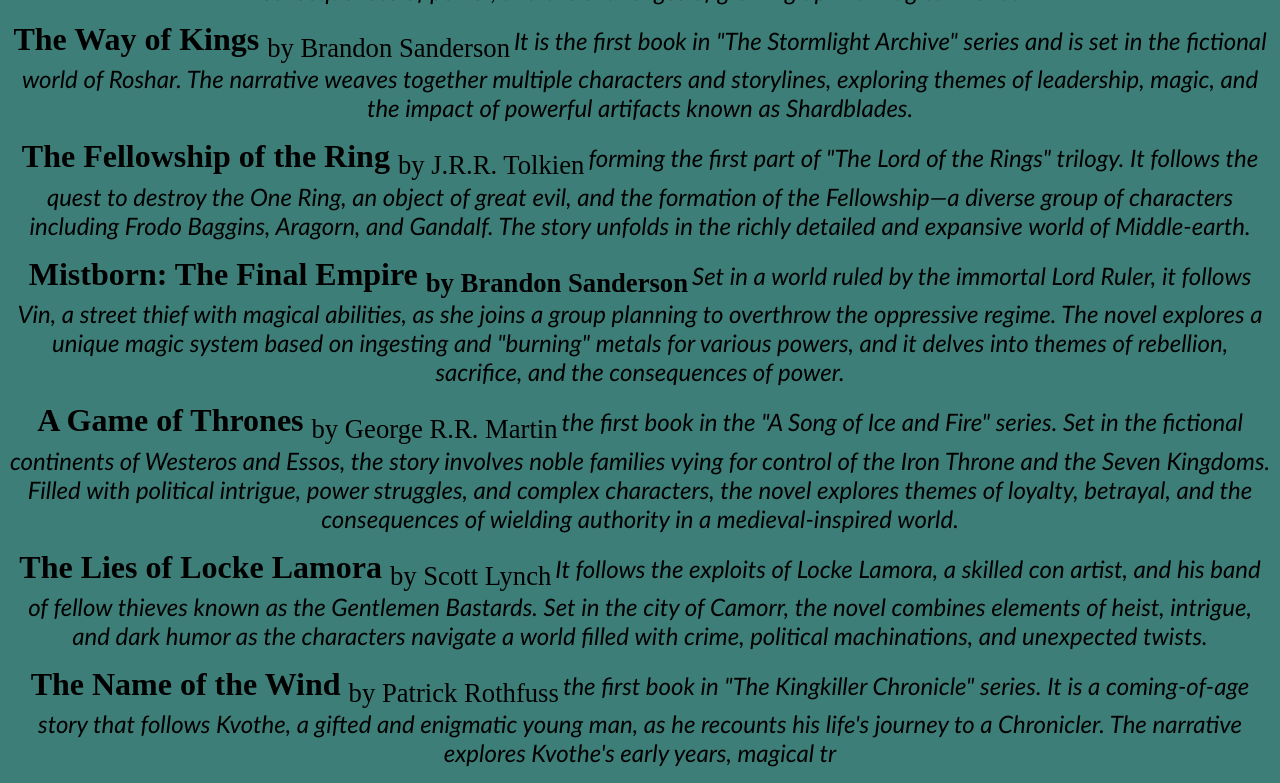
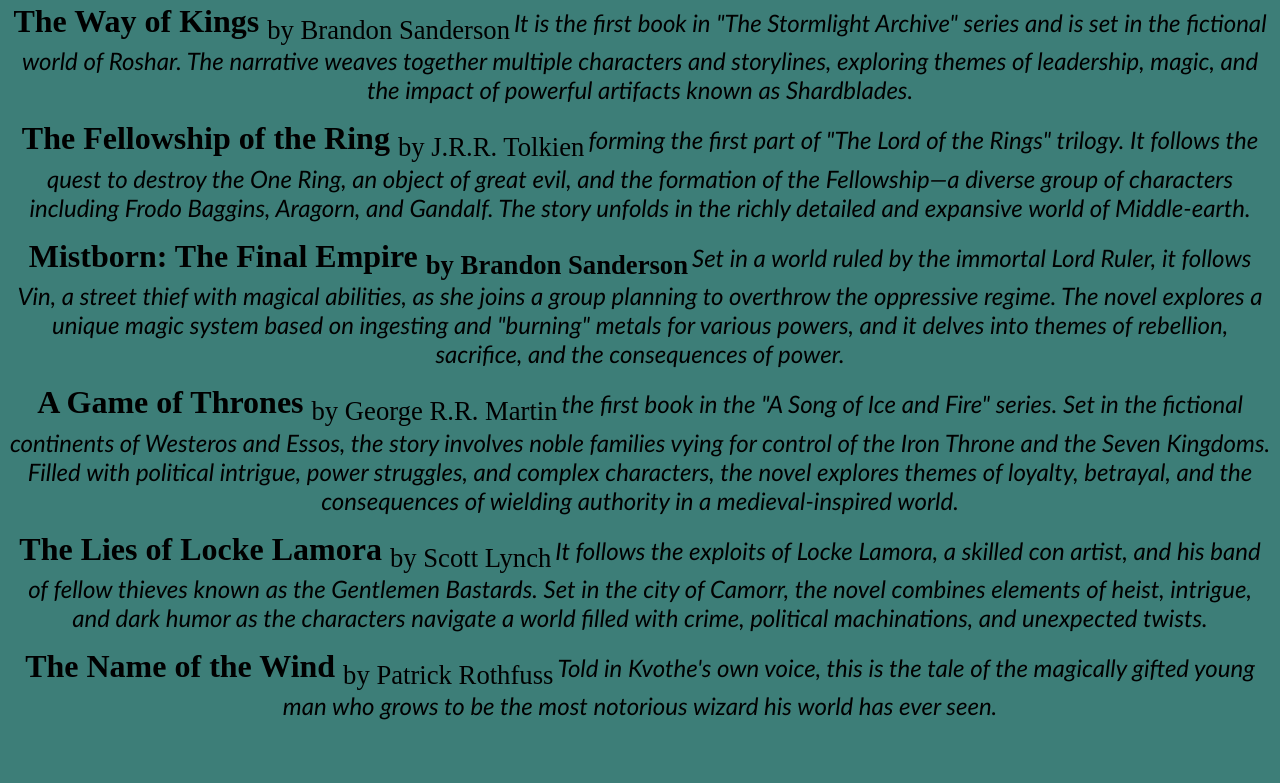
Before and after one commit to Gelyn16/Activity-4, a plain HTML site: page index.html in a window 1280 px wide. Shown: the part 2030-2813 px from the top of the page. After the commit the page ends 2766 px from the top, so only its background shows below. Drawn offline with Linux system fonts and the light colour scheme.

Commit message:
Update index.html

```diff
--- a/index.html
+++ b/index.html
@@ -1,7 +1,7 @@
 <html>
 <title>Q2 Activity 4</title>
 <hr>
-<br><br>https://www.onlinegdb.com/online_c++_compiler#editor_1
+<br><br>
 <head><font face="Comic Sans" color="#283747" size="6"><b><center> Activity#4 in Comprog</b></font>
 <br><br>
 <body bgcolor="#3D7E78">
@@ -78,7 +78,7 @@
 	<font face="candara" color="black" size="5"><i>It follows the exploits of Locke Lamora, a skilled con artist, and his band of fellow thieves known as the Gentlemen Bastards. Set in the city of Camorr, the novel combines elements of heist, intrigue, and dark humor as the characters navigate a world filled with crime, political machinations, and unexpected twists.
 	</font></p><p></i>
 	<b><font face="AmaticSc" color="black" size="6">The Name of the Wind</b> <sub>by Patrick Rothfuss</sub></b></font>
-	<font face="candara" color="black" size="5"><i>the first book in "The Kingkiller Chronicle" series. It is a coming-of-age story that follows Kvothe, a gifted and enigmatic young man, as he recounts his life's journey to a Chronicler. The narrative explores Kvothe's early years, magical tr
+	<font face="candara" color="black" size="5"><i>Told in Kvothe's own voice, this is the tale of the magically gifted young man who grows to be the most notorious wizard his world has ever seen.
 	</i>
 	</body>
 	</html>
```
